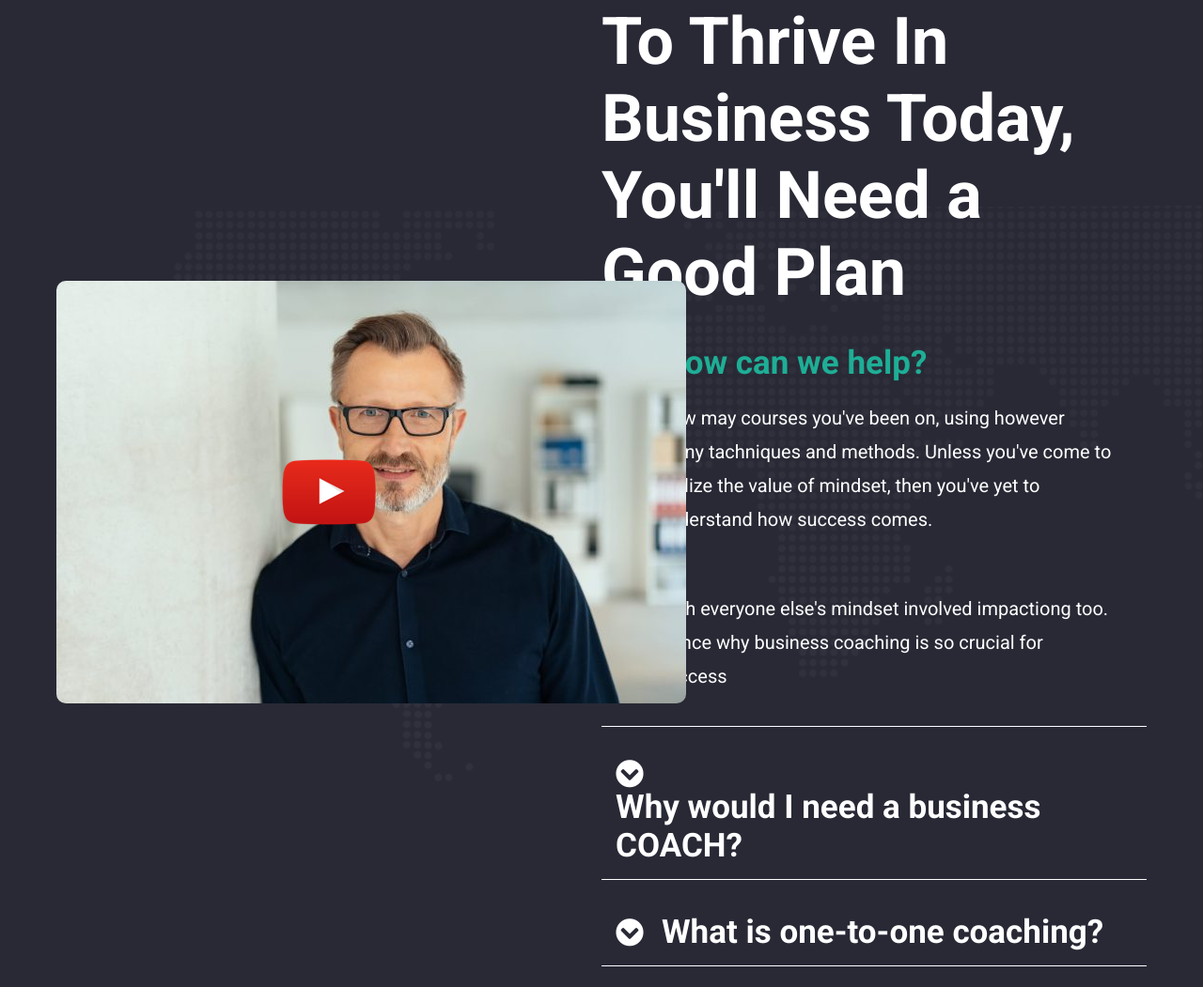
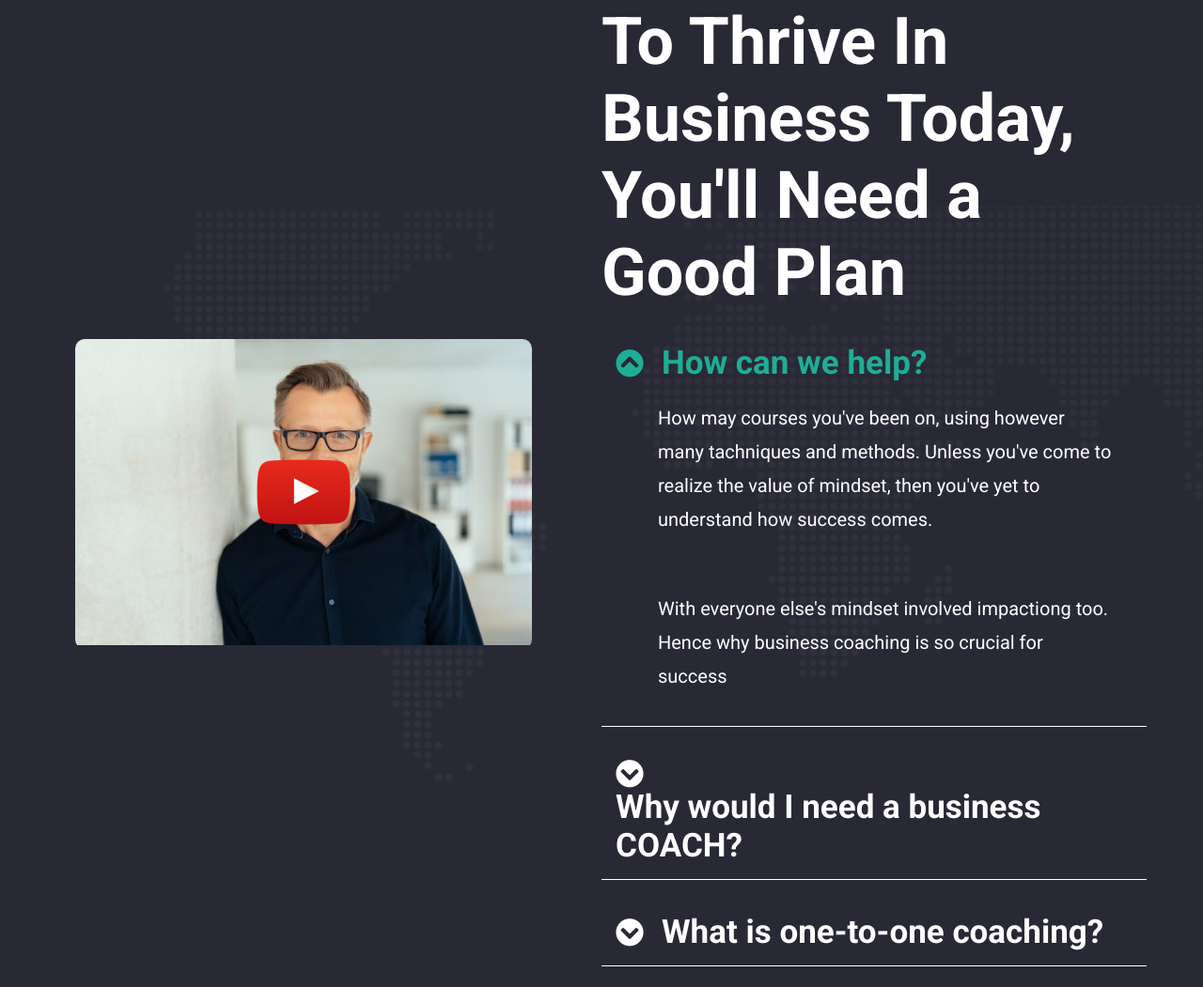
Before and after one commit to giuseppe-lana27/proj-html-vuejs, a website: page index.html in a window 1280 px wide. Shown: the part 3460-4511 px from the top of the page at 94% size. Drawn offline with nearby package versions, Linux system fonts and the light colour scheme.

Commit message:
fix posizionamento icona youtube in video preview

```diff
--- a/index.html
+++ b/index.html
@@ -187,9 +187,11 @@
             <!-- quarta sezione -->
             <div class="video-section">
                 <div class="video">
-                    <img src="img/home-business-video-poster-670x450.jpg" alt="Video Preview">
-                    <div class="youtube-play">
-                        <img src="img/icon-youtube-play.png" alt="Yotube">
+                    <div class="video-preview">
+                        <img src="img/home-business-video-poster-670x450.jpg" alt="Video Preview">
+                        <div class="youtube-icon">
+                            <img src="img/icon-youtube-play.png" alt="Youtube Icon">
+                        </div>
                     </div>
                 </div>
                 <div class="video-description">
@@ -212,6 +214,8 @@
                 </div>
             </div>
             <!-- /quarta sezione -->
+            <!-- quinta sezione -->
+            <!-- /quinta sezione -->
         </main>
         <!-- /corpo della pagina -->
         <!-- footer -->
--- a/src/Partials/_main.scss
+++ b/src/Partials/_main.scss
@@ -1,3 +1,4 @@
+// prima sezione
 .dream-section{
     padding: 40px;
     .dream-description{
@@ -35,6 +36,7 @@
         margin-top: 60px;
     }
 }
+// seconda sezione
 .explore-section{
     padding: 50px;
     background-color: $exploreBackground-color;
@@ -81,6 +83,7 @@
         }
     }
 }
+//terza sezione
 .pricing-section{
     padding: 50px;
     .main-section-title{
@@ -151,6 +154,7 @@
         }
     }
 }
+//quarta sezione
 .video-section{
     background-color: $videosection-color;
     background-image: url('../img/background-map-dots-top-right-transparent.png');
@@ -158,20 +162,26 @@
     background-position: right;
     display: flex;
     align-items: center;
+    justify-content: center;
     padding: 60px;
     .video{
         width: 50%;
+        padding: 20px;
+        overflow: hidden;
+        .video-preview{
+            width: 90%;
+            position: relative;
             border-radius: 10px;
-        position: relative;
+            overflow: hidden;
             img{
-            overflow: hidden;
-            border-radius: 10px;
+                width: 100%;
             }
-        .youtube-play{
+            .youtube-icon{
                 position: absolute;
                 top: 50%;
                 left: 50%;
                 transform: translate(-50%, -50%);
+            }
         }
     }
     .video-description{
@@ -214,3 +224,4 @@
         }
     }
 }
+// quinta sezione
```
Also changed, not shown: dist/app.css. Lines whose indentation alone changed are shown as unchanged.
